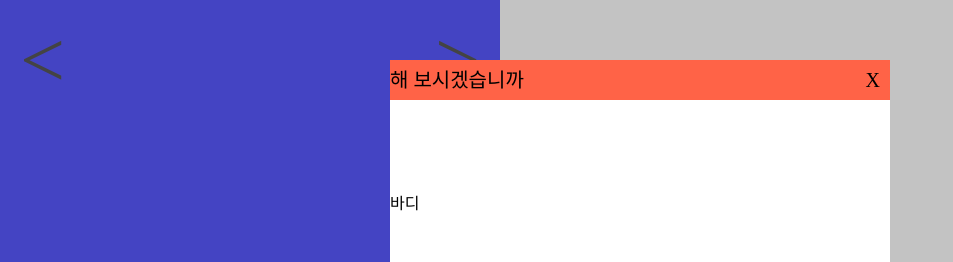
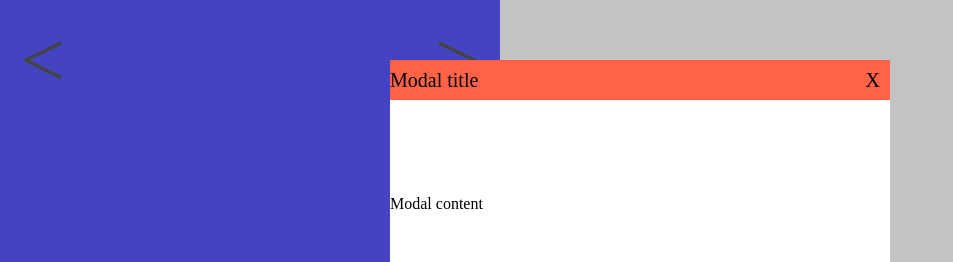
Before and after one commit to haenanim/ground, a React (Create React App) app: page / in a window 1280 px wide. Shown: the part 190-452 px from the top of the page, without its empty margins (0-953 px from the left). Built offline with nearby package versions, Linux system fonts and the light colour scheme.

Commit message:
fix : Modal세부 내용 변경

```diff
--- a/src/components/Modal/Modal.tsx
+++ b/src/components/Modal/Modal.tsx
@@ -6,6 +6,8 @@ interface props {
 }
 export default function Modal({ children }: props) {
   const [showModal, setShowModal] = useState(true);
+  const [modalTitle, setModalTitle] = useState('Modal title');
+  const [modalContent, setModalContent] = useState('Modal content');
 
   const handleModalBodyClick = (event: React.MouseEvent) => {
     event.stopPropagation();
@@ -19,13 +21,12 @@ export default function Modal({ children }: props) {
           <div
             className="modal-background"
             onClick={() => {
-              alert('백그라운드');
               setShowModal(false);
             }}
           >
             <div className="modal-body" onClick={handleModalBodyClick}>
               <div className="modal-header">
-                <div className="modal-title">해 보시겠습니까</div>
+                <div className="modal-title">{modalTitle}</div>
                 <div
                   className="modal-close-btn"
                   onClick={() => {
@@ -35,10 +36,16 @@ export default function Modal({ children }: props) {
                   X
                 </div>
               </div>
-              <div className="modal-content">바디</div>
+              <div className="modal-content">{modalContent}</div>
               <div className="modal-footer">
                 <button>submit</button>
-                <button>close</button>
+                <button
+                  onClick={() => {
+                    setShowModal(false);
+                  }}
+                >
+                  close
+                </button>
               </div>
             </div>
           </div>
```
